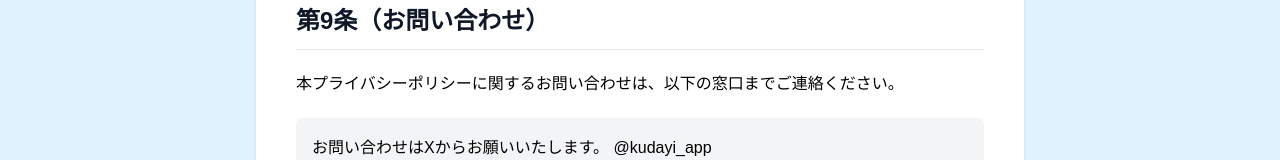
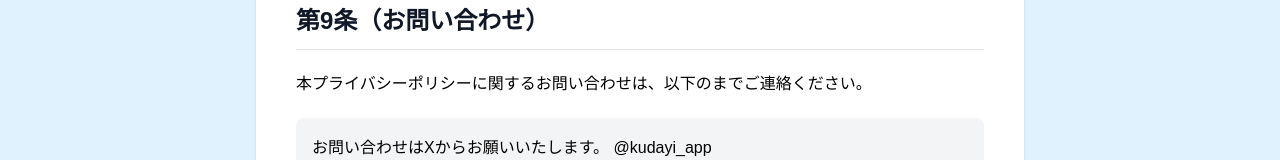
Before and after one commit to Kodai1000/seki-manager, a Next.js app: page /privacy in a window 1280 px wide. Shown: the part 3015-3175 px from the top of the page. Built offline with nearby package versions, Linux system fonts and the light colour scheme.

Commit message:
Refine privacy

```diff
--- a/app/privacy/page.tsx
+++ b/app/privacy/page.tsx
@@ -194,7 +194,7 @@ export default function PrivacyPage() {
 
           <div className="space-y-5 leading-7">
             <p>
-              本プライバシーポリシーに関するお問い合わせは、以下の窓口までご連絡ください。
+              本プライバシーポリシーに関するお問い合わせは、以下のまでご連絡ください。
             </p>
 
             <p className="rounded-lg bg-gray-100 p-4 text-black">
```
